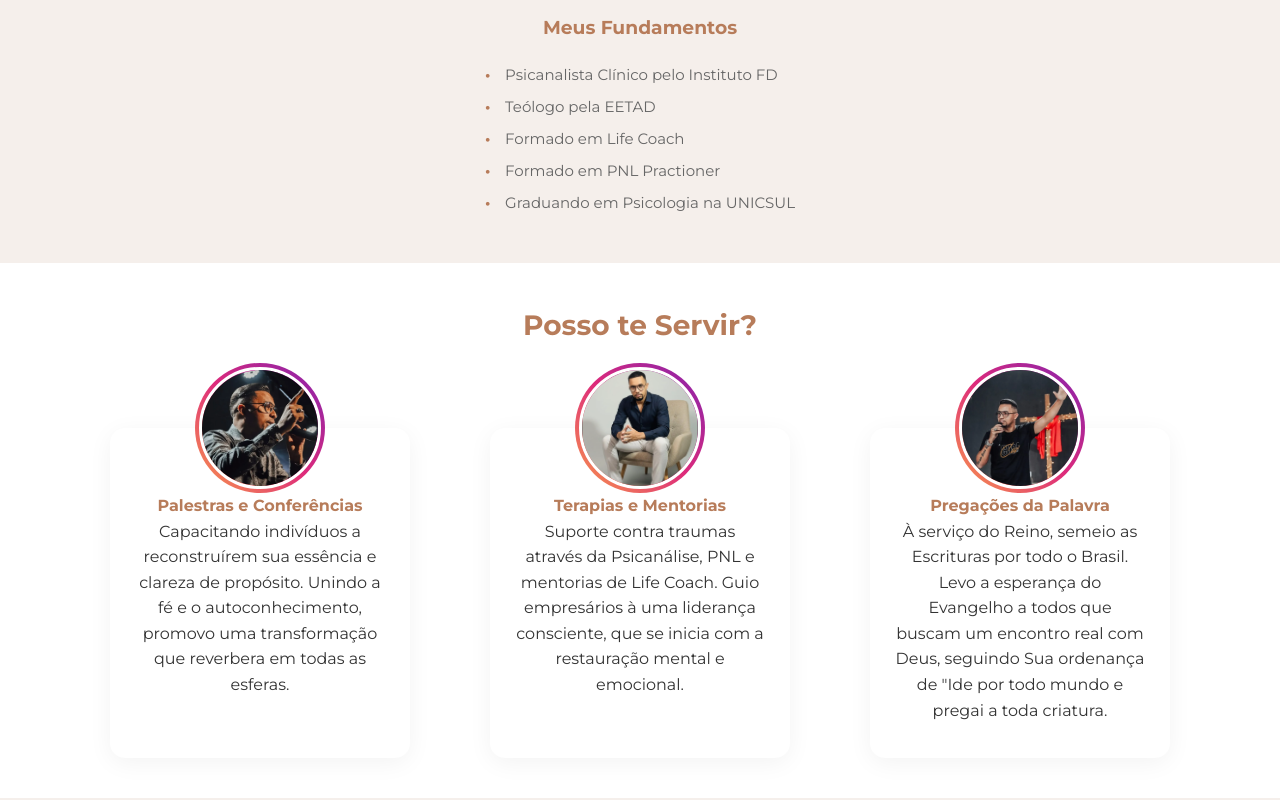
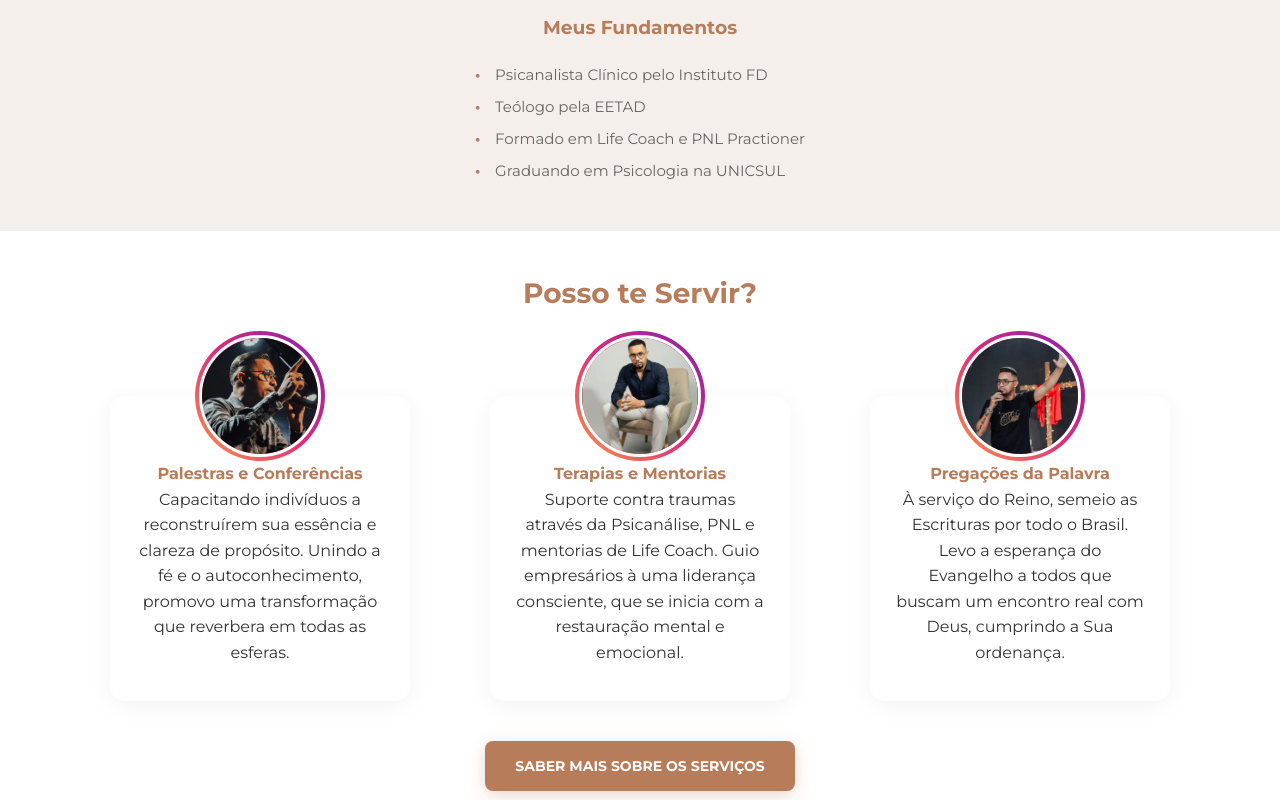
Before and after one commit to xmirandaz/site-leandrocavalheiro, a plain HTML site: page index.html in a window 1280 px wide. Shown: the part 1260-2060 px from the top of the page. Drawn offline with Linux system fonts and the light colour scheme.

Commit message:
Update index.html

```diff
--- a/index.html
+++ b/index.html
@@ -25,7 +25,7 @@
 
         h1, h2, h3, h4, .faq-question, .btn-cta {
             font-weight: 700;
-            color: var(--accent-color);
+            color: var(--accent-color) !important;
         }
 
         .container { max-width: 1100px; margin: 0 auto; padding: 0 20px; }
@@ -33,7 +33,6 @@
         .animate-on-scroll { opacity: 0; transform: translateY(20px); transition: all 0.6s ease-out; }
         .animate-on-scroll.visible { opacity: 1; transform: translateY(0); }
 
-        /* Botão CTA Principal */
         .btn-cta {
             display: inline-block;
             background-color: var(--accent-color);
@@ -68,16 +67,15 @@
             font-size: 14px;
             box-shadow: 0 4px 10px rgba(0,0,0,0.1);
             text-transform: uppercase;
-            text-align: center;
         }
         .btn-maps img { width: 50px; height: 50px; margin-right: 15px; }
         .btn-maps:hover { transform: scale(1.02); box-shadow: 0 6px 15px rgba(0,149,246,0.3); }
 
-        /* Estilo da Seção Maps (Título e Ícone Azuis) */
+        /* Estilo da Seção Maps */
         .sessions-section h3 { color: var(--maps-blue) !important; margin-bottom: 20px; }
         .location-info i { color: var(--maps-blue) !important; font-size: 20px; }
 
-        /* Fundos Alternados */
+        /* Alternância de Cores */
         .hero { background: #ffffff; padding: 30px 0; text-align: center; }
         .about-section { background: var(--bg-alt); padding: 40px 0; }
         .services-section { background: #ffffff; padding: 40px 0; }
@@ -198,8 +196,7 @@
                 <ul class="formations-list">
                     <li>Psicanalista Clínico pelo Instituto FD</li>
                     <li>Teólogo pela EETAD</li>
-                    <li>Formado em Life Coach</li>
-                    <li>Formado em PNL Practioner</li>
+                    <li>Formado em Life Coach e PNL Practioner</li>
                     <li>Graduando em Psicologia na UNICSUL</li>
                 </ul>
             </div>
@@ -223,8 +220,11 @@
                 <div class="service-card animate-on-scroll">
                     <div class="service-photo-box"><div class="service-img-placeholder"><img src="assets/pregacao.webp" alt="Pr"></div></div>
                     <h4>Pregações da Palavra</h4>
-                    <p>À serviço do Reino, semeio as Escrituras por todo o Brasil. Levo a esperança do Evangelho a todos que buscam um encontro real com Deus, seguindo Sua ordenança de "Ide por todo mundo e pregai a toda criatura.</p>
+                    <p>À serviço do Reino, semeio as Escrituras por todo o Brasil. Levo a esperança do Evangelho a todos que buscam um encontro real com Deus, cumprindo a Sua ordenança.</p>
                 </div>
+            </div>
+            <div style="text-align: center; margin-top: 40px;">
+                <a href="https://wa.me/5511999412912?text=Olá!%20Gostaria%20de%20saber%20mais%20sobre%20os%20seus%20serviços." class="btn-cta">SABER MAIS SOBRE OS SERVIÇOS</a>
             </div>
         </div>
     </section>
@@ -241,7 +241,7 @@
             </div>
             <a href="https://share.google/FNgFHaiADrNn1f3Mi" target="_blank" class="btn-maps">
                 <img src="assets/maps.webp" alt="Google Maps">
-                AVALIE O CONSULTÓRIO<br>NO GOOGLE MAPS!
+                AVALIE O CONSULTÓRIO NO GOOGLE MAPS!
             </a>
         </div>
     </section>
```
